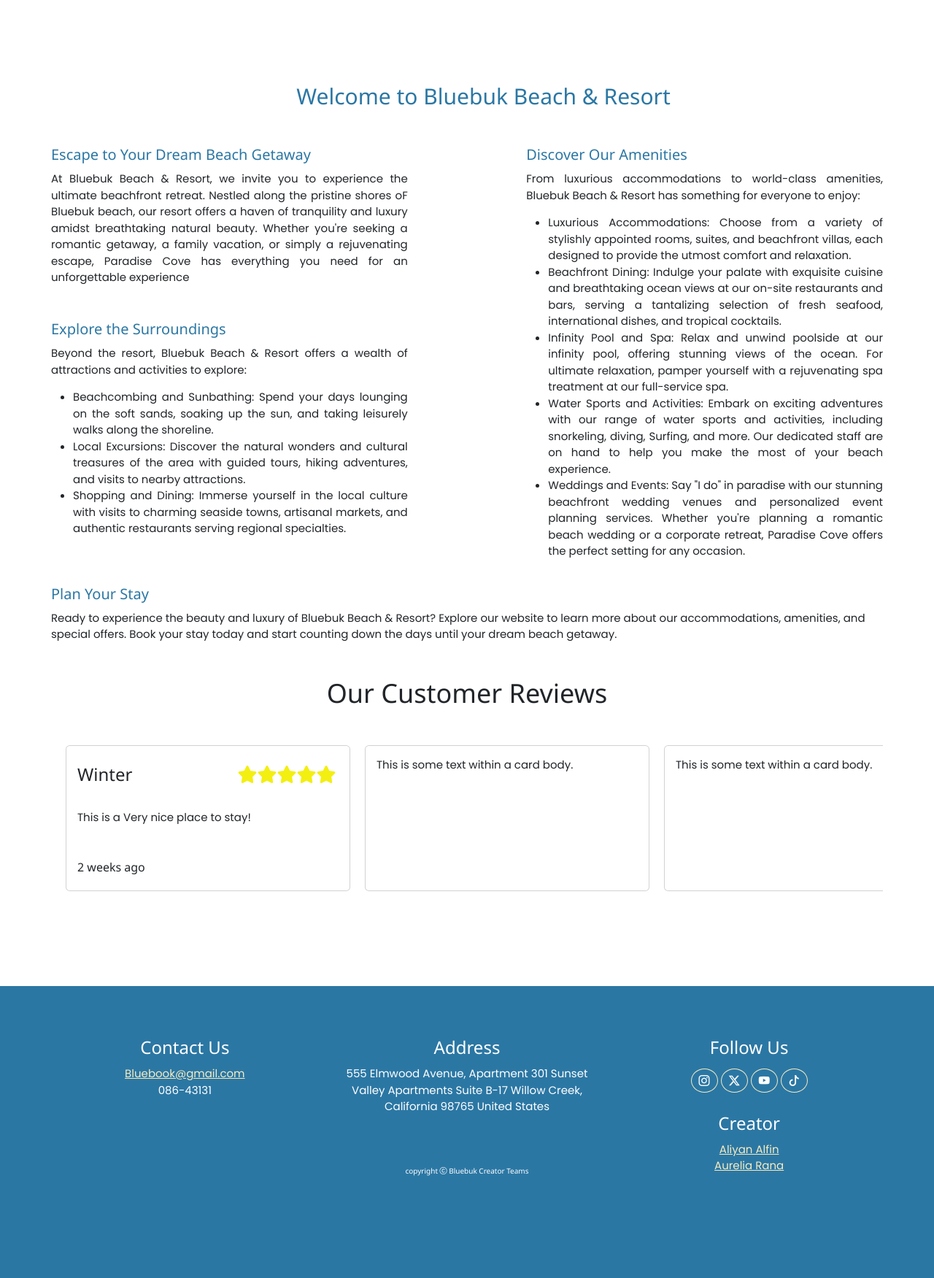
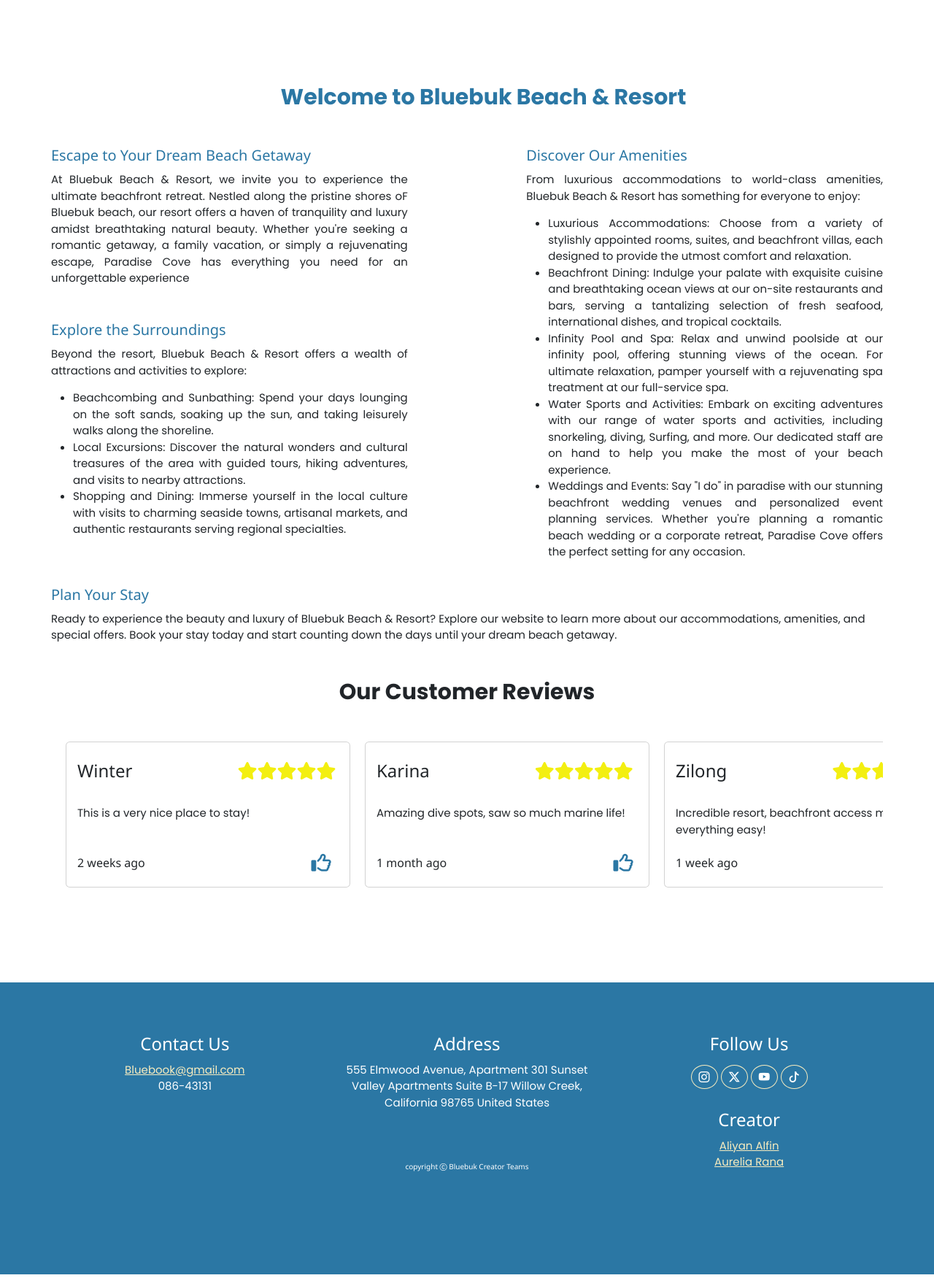
Before and after one commit to alfinizz12/project-pwd, a PHP site: page /home.php in a window 1280 px wide. Shown: the part 2179-3930 px from the top of the page at 73% size. Run offline with PHP 8.4, Linux system fonts and the light colour scheme; some libraries are stand-ins or nearby versions.

Commit message:
Update home.php
update home reviewnya

```diff
--- a/home.php
+++ b/home.php
@@ -1,7 +1,6 @@
 <?php
 session_start();
-require 'functionLogic.php';
-
+include "functionLogic.php";
 
 if (!isset($_SESSION['id'])) {
   $login_text = "Login";
@@ -11,12 +10,11 @@ if (!isset($_SESSION['id'])) {
   $login_text = " ";
   $id = $_SESSION['id'];
   $photo = $connection->query("SELECT * FROM user WHERE id = $id");
-  $img_profile = $photo->fetch_object();
+  $image_profile = $photo->fetch_object();
   $profile = "<form action='profile.php'>
-  <button class='profile'>Profile <img class='imgprof' src='img/<?=$img_profile->photo?>' alt=''></button>
+  <button class='profile'>Profile <img class='imgprof' src='img/$image_profile->photo' alt=''></button>
 </form>";
 }
-
 ?>
 
 <!DOCTYPE html>
@@ -55,7 +53,7 @@ if (!isset($_SESSION['id'])) {
               <a href="resort.php">Resort</a>
             </li>
             <li>
-              <a href="contact">Contact Us</a>
+              <a href="contactus.php">Contact Us</a>
             </li>
           </ul>
         </div>
@@ -68,9 +66,9 @@ if (!isset($_SESSION['id'])) {
   </header>
 
   <div class="upperpage">
-    <h1>Bluebuk.</h1>
-    <form class="box" id="search">
-      <input id="searchForm" type="search" placeholder="Search" autocomplete="off">
+    <h1><b>Bluebuk.</b></h1>
+    <form class="box">
+      <input type="search" placeholder="Search">
       <a href="">
         <svg xmlns="http://www.w3.org/2000/svg" width="16" height="16" class="bi bi-search" viewBox="0 0 16 16">
           <path d="M11.742 10.344a6.5 6.5 0 1 0-1.397 1.398h-.001q.044.06.098.115l3.85 3.85a1 1 0 0 0 1.415-1.414l-3.85-3.85a1 1 0 0 0-.115-.1zM12 6.5a5.5 5.5 0 1 1-11 0 5.5 5.5 0 0 1 11 0" />
@@ -146,7 +144,7 @@ if (!isset($_SESSION['id'])) {
     </div>
   </div>
 
-  <h2 class="about ms-5 mt-5">Welcome to Bluebuk Beach & Resort</h2>
+  <h2 class="about ms-5 mt-5"><b>Welcome to Bluebuk Beach & Resort</b></h2>
   <div class="underpage row">
     <div class="reason col">
       <h4>Escape to Your Dream Beach Getaway</h4>
@@ -178,49 +176,93 @@ if (!isset($_SESSION['id'])) {
     <p>Ready to experience the beauty and luxury of Bluebuk Beach & Resort? Explore our website to learn more about our accommodations, amenities, and <br>special offers. Book your stay today and start counting down the days until your dream beach getaway.</p>
   </div><br>
 
-  <h1 style="text-align: center;">Our Customer Reviews</h1>
+  <h2 style="text-align: center;"><b>Our Customer Reviews</b></h2>
   <div class="scrollrating">
-    <div id="review" class="col">
+    <div class="col">
       <div class="card">
         <div class="card-body">
           <h3>Winter&emsp;&emsp;&emsp;&emsp;&emsp;&emsp;<i class="fa-solid fa-star"></i><i class="fa-solid fa-star"></i><i class="fa-solid fa-star"></i><i class="fa-solid fa-star"></i><i class="fa-solid fa-star"></i></h3><br>
-          <p>This is a Very nice place to stay!</p><br>
-          <h6>2 weeks ago</h6>
+          <p>This is a very nice place to stay!</p><br>
+          <h6>2 weeks ago &emsp;&emsp;&emsp;&emsp;
+            <!-- <button onclick="dislikeactive()"><i class="fa-regular fa-thumbs-down" id="dislike"></i></button> -->
+            <button onclick="likeactive('like1')"><i class="fa-regular fa-thumbs-up" id="like1"></i></button></h6>
         </div>
       </div>
     </div>
     <div class="col">
       <div class="card">
         <div class="card-body">
-          This is some text within a card body.
+          <h3>Karina&emsp;&emsp;&emsp;&emsp;&emsp;&emsp;<i class="fa-solid fa-star"></i><i class="fa-solid fa-star"></i><i class="fa-solid fa-star"></i><i class="fa-solid fa-star"></i><i class="fa-solid fa-star"></i></h3><br>
+          <p>Amazing dive spots, saw so much marine life!</p><br>
+          <h6>1 month ago &emsp;&emsp;&emsp;&emsp;
+            <!-- <button onclick="dislikeactive()"><i class="fa-regular fa-thumbs-down" id="dislike"></i></button> -->
+            <button onclick="likeactive('like2')"><i class="fa-regular fa-thumbs-up" id="like2"></i></button></h6>
         </div>
       </div>
     </div>
     <div class="col">
       <div class="card">
         <div class="card-body">
-          This is some text within a card body.
+          <h3>Zilong&emsp;&emsp;&emsp;&emsp;&emsp;&emsp;<i class="fa-solid fa-star"></i><i class="fa-solid fa-star"></i><i class="fa-solid fa-star"></i><i class="fa-solid fa-star"></i><i class="fa-regular fa-star"></i></h3><br>
+          <p style="margin-bottom: 25px;">Incredible resort, beachfront access makes<br>everything easy!</p>
+          <h6>1 week ago &emsp;&emsp;&emsp;&emsp;
+            <!-- <button onclick="dislikeactive()"><i class="fa-regular fa-thumbs-down" id="dislike"></i></button> -->
+            <button onclick="likeactive('like3')"><i class="fa-regular fa-thumbs-up" id="like3"></i></button></h6>
         </div>
       </div>
     </div>
     <div class="col">
       <div class="card">
         <div class="card-body">
-          This is some text within a card body.
+          <h3>Jeremy&emsp;&emsp;&emsp;&emsp;&emsp;&emsp;<i class="fa-solid fa-star"></i><i class="fa-solid fa-star"></i><i class="fa-solid fa-star"></i><i class="fa-solid fa-star"></i><i class="fa-solid fa-star"></i></h3><br>
+          <p>Jet ski rentals available, fun for the whole family!</p><br>
+          <h6>3 months ago &emsp;&emsp;&emsp;&emsp;
+            <!-- <button onclick="dislikeactive()"><i class="fa-regular fa-thumbs-down" id="dislike"></i></button> -->
+            <button onclick="likeactive('like4')"><i class="fa-regular fa-thumbs-up" id="like4"></i></button></h6>
         </div>
       </div>
     </div>
     <div class="col">
       <div class="card">
         <div class="card-body">
-          This is some text within a card body.
+          <h3>Alexa&emsp;&emsp;&emsp;&emsp;&emsp;&emsp;<i class="fa-solid fa-star"></i><i class="fa-solid fa-star"></i><i class="fa-solid fa-star"></i><i class="fa-solid fa-star"></i><i class="fa-solid fa-star"></i></h3><br>
+          <p style="margin-bottom: 25px;">Snorkeling gear provided, hassle-free and<br>enjoyable!</p>
+          <h6>2 months ago &emsp;&emsp;&emsp;&emsp;
+            <!-- <button onclick="dislikeactive()"><i class="fa-regular fa-thumbs-down" id="dislike"></i></button> -->
+            <button onclick="likeactive('like5')"><i class="fa-regular fa-thumbs-up" id="like5"></i></button></h6>
         </div>
       </div>
     </div>
     <div class="col">
       <div class="card">
         <div class="card-body">
-          This is some text within a card body.
+          <h3>Aamon&emsp;&emsp;&emsp;&emsp;&emsp;&emsp;<i class="fa-solid fa-star"></i><i class="fa-solid fa-star"></i><i class="fa-solid fa-star"></i><i class="fa-solid fa-star"></i><i class="fa-regular fa-star"></i></h3><br>
+          <p style="margin-bottom: 25px;">Jet skiing with friends, unforgettable <br> memories made!</p>
+          <h6>1 month ago &emsp;&emsp;&emsp;&emsp;
+            <!-- <button onclick="dislikeactive()"><i class="fa-regular fa-thumbs-down" id="dislike"></i></button> -->
+            <button onclick="likeactive('like6')"><i class="fa-regular fa-thumbs-up" id="like6"></i></button></h6>
+        </div>
+      </div>
+    </div>
+    <div class="col">
+      <div class="card">
+        <div class="card-body">
+          <h3>Berry&emsp;&emsp;&emsp;&emsp;&emsp;&emsp;<i class="fa-solid fa-star"></i><i class="fa-solid fa-star"></i><i class="fa-solid fa-star"></i><i class="fa-solid fa-star"></i><i class="fa-solid fa-star"></i></h3><br>
+          <p style="margin-bottom: 25px;">Beachside bonfires after a day of fun, <br>magical evenings!</p>
+          <h6>3 months ago &emsp;&emsp;&emsp;&emsp;
+            <!-- <button onclick="dislikeactive()"><i class="fa-regular fa-thumbs-down" id="dislike"></i></button> -->
+            <button onclick="likeactive('like7')"><i class="fa-regular fa-thumbs-up" id="like7"></i></button></h6>
+        </div>
+      </div>
+    </div>
+    <div class="col">
+      <div class="card">
+        <div class="card-body">
+          <h3>Keyla&emsp;&emsp;&emsp;&emsp;&emsp;&emsp;<i class="fa-solid fa-star"></i><i class="fa-solid fa-star"></i><i class="fa-solid fa-star"></i><i class="fa-solid fa-star"></i><i class="fa-solid fa-star"></i></h3><br>
+          <p style="margin-bottom: 25px;">Beachfront lounging after activities, pure <br>relaxation!</p>
+          <h6>2 months ago &emsp;&emsp;&emsp;&emsp;
+            <!-- <button onclick="dislikeactive()"><i class="fa-regular fa-thumbs-down" id="dislike"></i></button> -->
+            <button onclick="likeactive('like8')"><i class="fa-regular fa-thumbs-up" id="like8"></i></button></h6>
         </div>
       </div>
     </div>
@@ -267,35 +309,45 @@ if (!isset($_SESSION['id'])) {
     </div>
 
   </footer>
+</body>
 
   <script>
-    document.getElementById('searchForm').addEventListener('keydown', function(event) {
-      if (event.key === 'Enter') { // Periksa apakah tombol yang ditekan adalah Enter
-        event.preventDefault(); // Mencegah perilaku default dari tombol Enter
+    document.addEventListener("DOMContentLoaded", function() {
+    let likeButtons = document.querySelectorAll(".fa-thumbs-up");
+    likeButtons.forEach(function(button) {
+      let isLiked = localStorage.getItem(button.id);
+      if (isLiked === "true") {
+        button.classList.remove("fa-regular");
+        button.classList.add("fa-solid");
+      } else {
+        button.classList.remove("fa-solid");
+        button.classList.add("fa-regular");
+      }
+    });
+  });
 
-        var inputText = document.getElementById('searchForm').value.toLowerCase(); // Mengambil nilai dari input dan mengubahnya menjadi huruf kecil
-        var keywords = inputText.split(' '); // Memecah kalimat menjadi kata-kata
-
-        // Definisikan kata kunci dan halaman yang sesuai
-        var pages = {
-          'home': 'home.php',
-          'resort': 'resort.php',
-          'activity': 'activity.php',
-          }
-        };
-
-        // Cari kata kunci dalam input
-        for (var i = 0; i < keywords.length; i++) {
-          var keyword = keywords[i];
-          if (pages[keyword]) {
-            window.location.href = pages[keyword];
-            return; // Hentikan eksekusi lebih lanjut setelah redirect
-          }
-        }
-        // Jika tidak ada kata kunci yang cocok, tampilkan pesan kesalahan
-        alert('Halaman tidak ditemukan!');
-    });
+  function likeactive(buttonId) {
+    let likeButton = document.getElementById(buttonId);
+    if (likeButton.classList.contains("fa-regular")) {
+      likeButton.classList.remove("fa-regular");
+      likeButton.classList.add("fa-solid");
+      localStorage.setItem(buttonId, "true");
+    } else {
+      likeButton.classList.remove("fa-solid");
+      likeButton.classList.add("fa-regular");
+      localStorage.setItem(buttonId, "false");
+    }
+  }
+    // function dislikeactive(){
+    //   let likeicon = document.getElementById("dislike");
+    //     if (likeicon.classList.contains("fa-regular")) {
+    //         likeicon.classList.remove("fa-regular");
+    //         likeicon.classList.add("fa-solid");
+    //     } else {
+    //         likeicon.classList.remove("fa-solid");
+    //         likeicon.classList.add("fa-regular");
+    //     }
+    // }
   </script>
-</body>
 
 </html>
```
